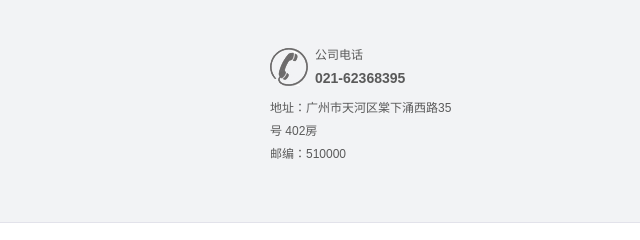
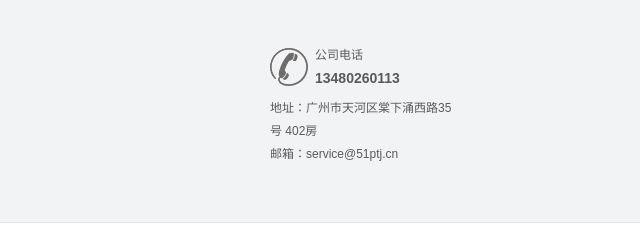
Before and after one commit to CaniceZ/wuyi-web, a plain HTML site: page detail.html in a window 1280 px wide. Shown: the part 1269-1509 px from the top of the page, 640-1280 px from the left. Drawn offline with Linux system fonts and the light colour scheme.

Commit message:
fix: 底部联系电话邮箱更改

```diff
--- a/detail.html
+++ b/detail.html
@@ -96,12 +96,12 @@
 		<div class="bottom_r">
 			<dl>
 				<dt>公司电话<br/>
-                <strong>021-62368395</strong>
+				<strong>13480260113</strong>
 				</dt>
 				<dd>地址：广州市天河区棠下涌西路35号
 				402房
 				</dd>
-        		<dd>邮编：510000</dd>
+				<dd>邮箱：service@51ptj.cn</dd>
 			</dl>
 		</div>
     </div>
```
Also changed, not shown: chanpin.html (+2 -2 lines), gongsishiming.html (+2 -2 lines), index.html (+2 -2 lines), jianjie.html (+2 -2 lines), jiaruwomen.html (+2 -2 lines), list.html (+2 -2 lines), qiye.html (+2 -2 lines), yinsizhengce.html (+2 -2 lines). Lines whose indentation alone changed are shown as unchanged.
